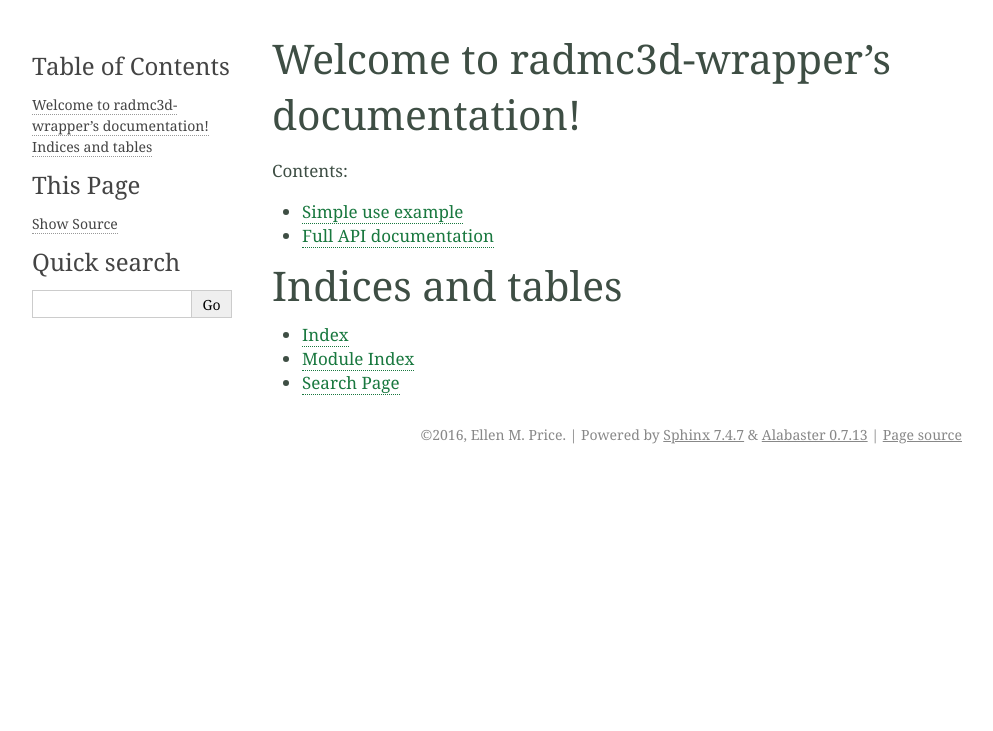
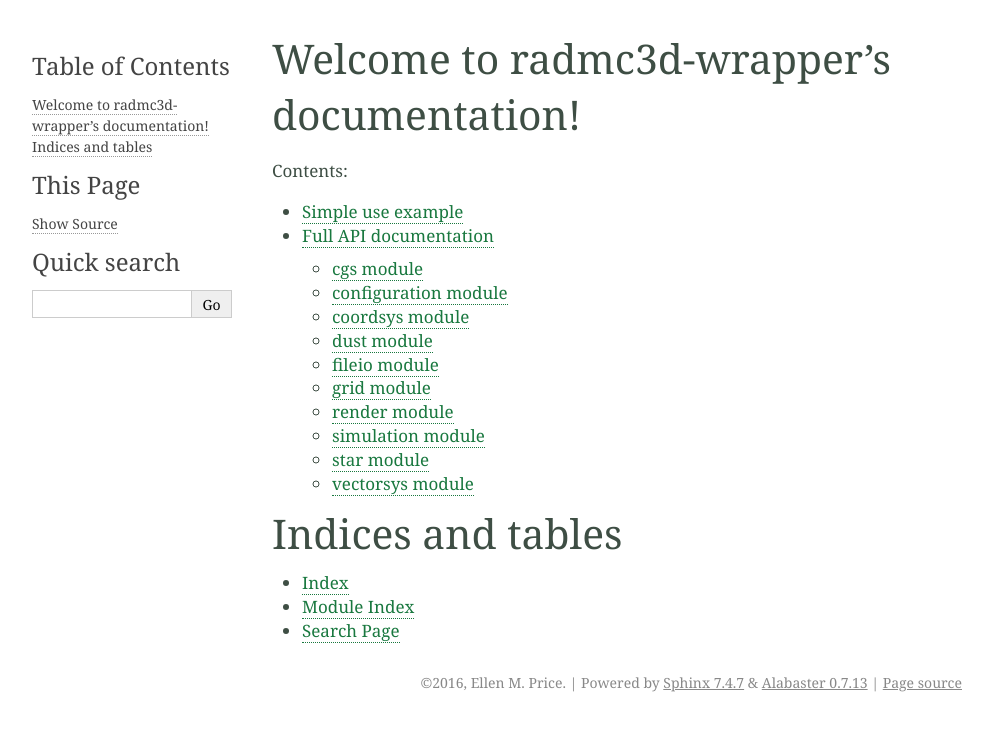
Before and after one commit to emprice/radmc3d-wrapper, a Sphinx documentation site: the page built from docs/index.rst, in a window 1280 px wide. Shown: the top 731 px of the page, without its empty margins (148-1141 px from the left). Built offline with Sphinx 7.4.7, drawn with Linux system fonts in a browser that asks for light colours.

Commit message:
More docs fixes

```diff
--- a/docs/api.rst
+++ b/docs/api.rst
@@ -1,23 +1,82 @@
 Full API documentation
 ======================
 
+cgs module
+----------
+
 .. automodule:: cgs
-   :members:
+    :members:
+    :undoc-members:
+    :show-inheritance:
+
+configuration module
+--------------------
 
 .. automodule:: configuration
-   :members:
+    :members:
+    :undoc-members:
+    :show-inheritance:
+
+coordsys module
+---------------
 
 .. automodule:: coordsys
-   :members:
+    :members:
+    :undoc-members:
+    :show-inheritance:
+
+dust module
+-----------
 
 .. automodule:: dust
-   :members:
+    :members:
+    :undoc-members:
+    :show-inheritance:
+
+fileio module
+-------------
 
 .. automodule:: fileio
-   :members:
+    :members:
+    :undoc-members:
+    :show-inheritance:
+
+grid module
+-----------
 
 .. automodule:: grid
-   :members:
+    :members:
+    :undoc-members:
+    :show-inheritance:
+
+render module
+-------------
+
+.. automodule:: render
+    :members:
+    :undoc-members:
+    :show-inheritance:
+
+simulation module
+-----------------
+
+.. automodule:: simulation
+    :members:
+    :undoc-members:
+    :show-inheritance:
+
+star module
+-----------
+
+.. automodule:: star
+    :members:
+    :undoc-members:
+    :show-inheritance:
+
+vectorsys module
+----------------
 
 .. automodule:: vectorsys
-   :members:
+    :members:
+    :undoc-members:
+    :show-inheritance:
```
